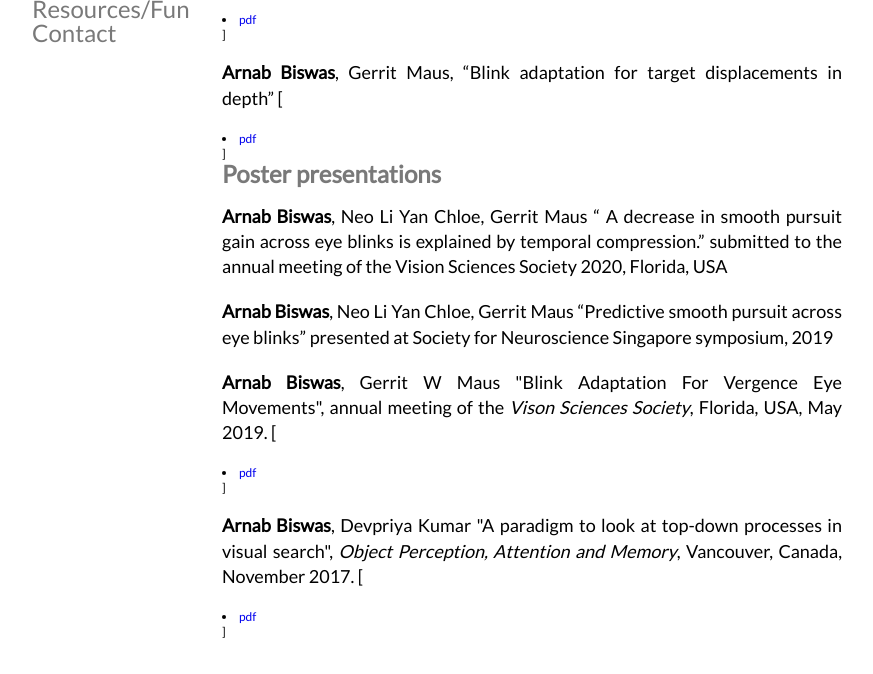
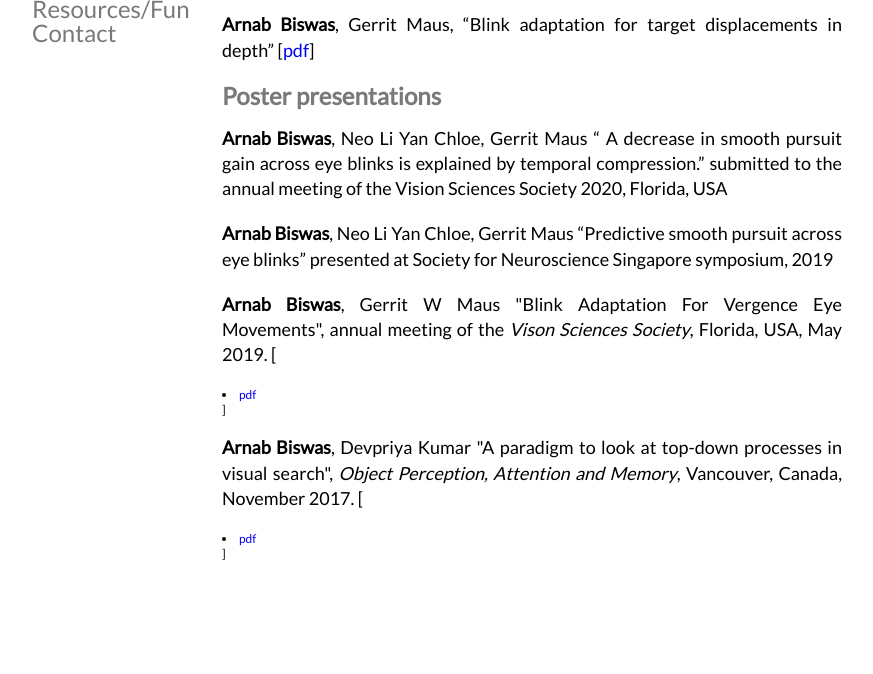
Before and after one commit to arnabiswas/arnabiswas.github.io, a plain HTML site: page Publications.html in a window 1280 px wide. Shown: the part 181-855 px from the top of the page, without its empty margins (216-1089 px from the left). After the commit the page ends 800 px from the top, so only its background shows below. Drawn offline with Linux system fonts and the light colour scheme; some packages are replaced by stand-ins of ours; files that its build step writes are made by us from their sources; a script that the page names is missing.

Commit message:
Update Publications.html

```diff
--- a/Publications.html
+++ b/Publications.html
@@ -68,8 +68,8 @@
 
 			<h1><b>Preprints</b><br></h1>
 
-			<p><b>Arnab Biswas</b>, Devpriya Kumar, “A paradigm for investigating the effect of top-down processes on visual search” (under review) [<li><a href="https://drive.google.com/file/d/12LEtS94BbNuPmfF9o6jjK8cUTmgpIQ7G/view?usp=sharing">pdf</a></li>]<br>
-			<p><b>Arnab Biswas</b>, Gerrit Maus, “Blink adaptation for target displacements in depth” [<li><a href="https://drive.google.com/open?id=1VwGSJLjCRTjlLtkdyszLVPR7Z3cLVDOD">pdf</a></li>] <br>
+			<p><b>Arnab Biswas</b>, Devpriya Kumar, “A paradigm for investigating the effect of top-down processes on visual search” (under review) [<a href="https://drive.google.com/file/d/12LEtS94BbNuPmfF9o6jjK8cUTmgpIQ7G/view?usp=sharing">pdf</a>]<br>
+			<p><b>Arnab Biswas</b>, Gerrit Maus, “Blink adaptation for target displacements in depth” [<a href="https://drive.google.com/open?id=1VwGSJLjCRTjlLtkdyszLVPR7Z3cLVDOD">pdf</a>] <br>
 
 
 			<h1><b>Poster presentations</b><br></h1>
```
